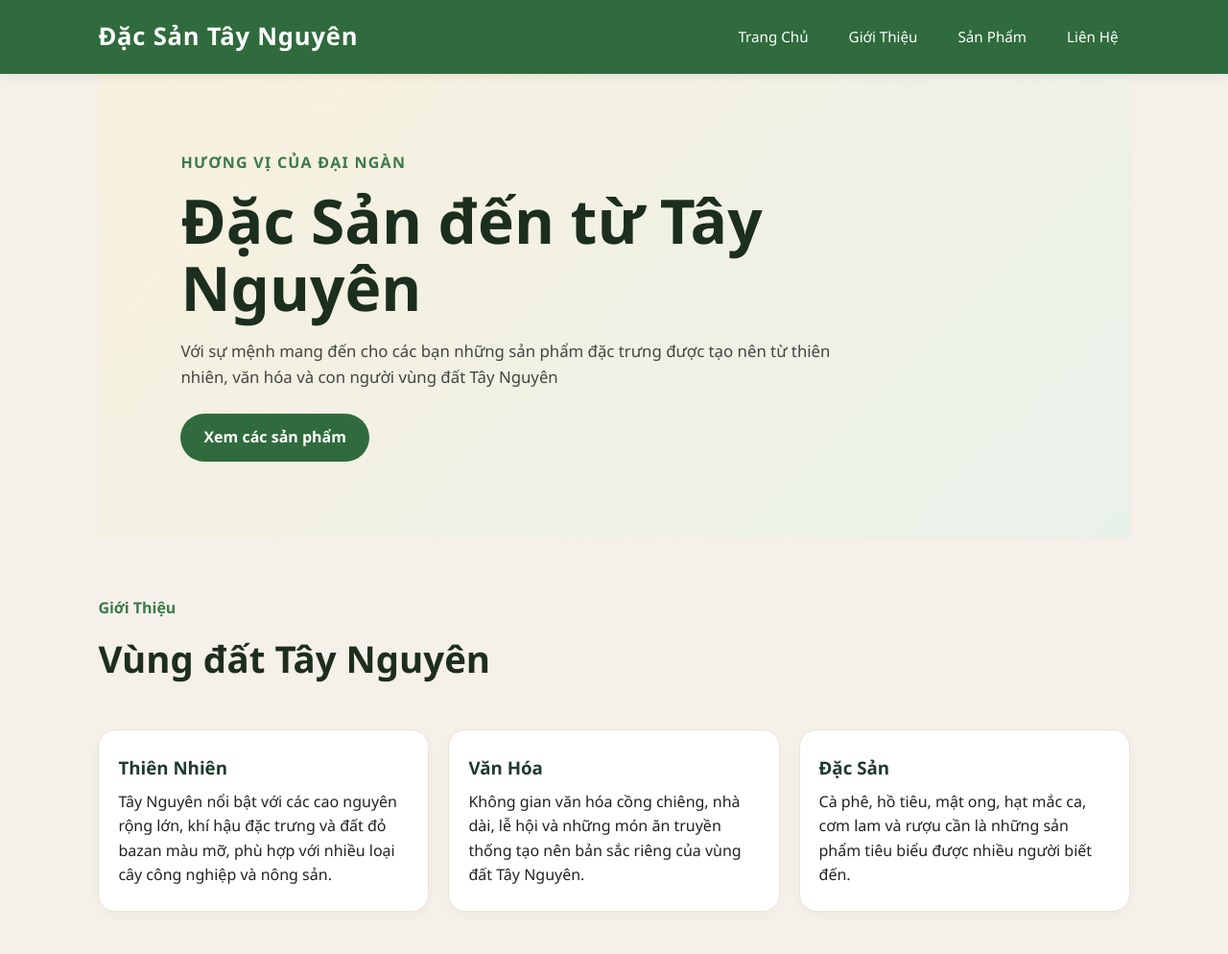
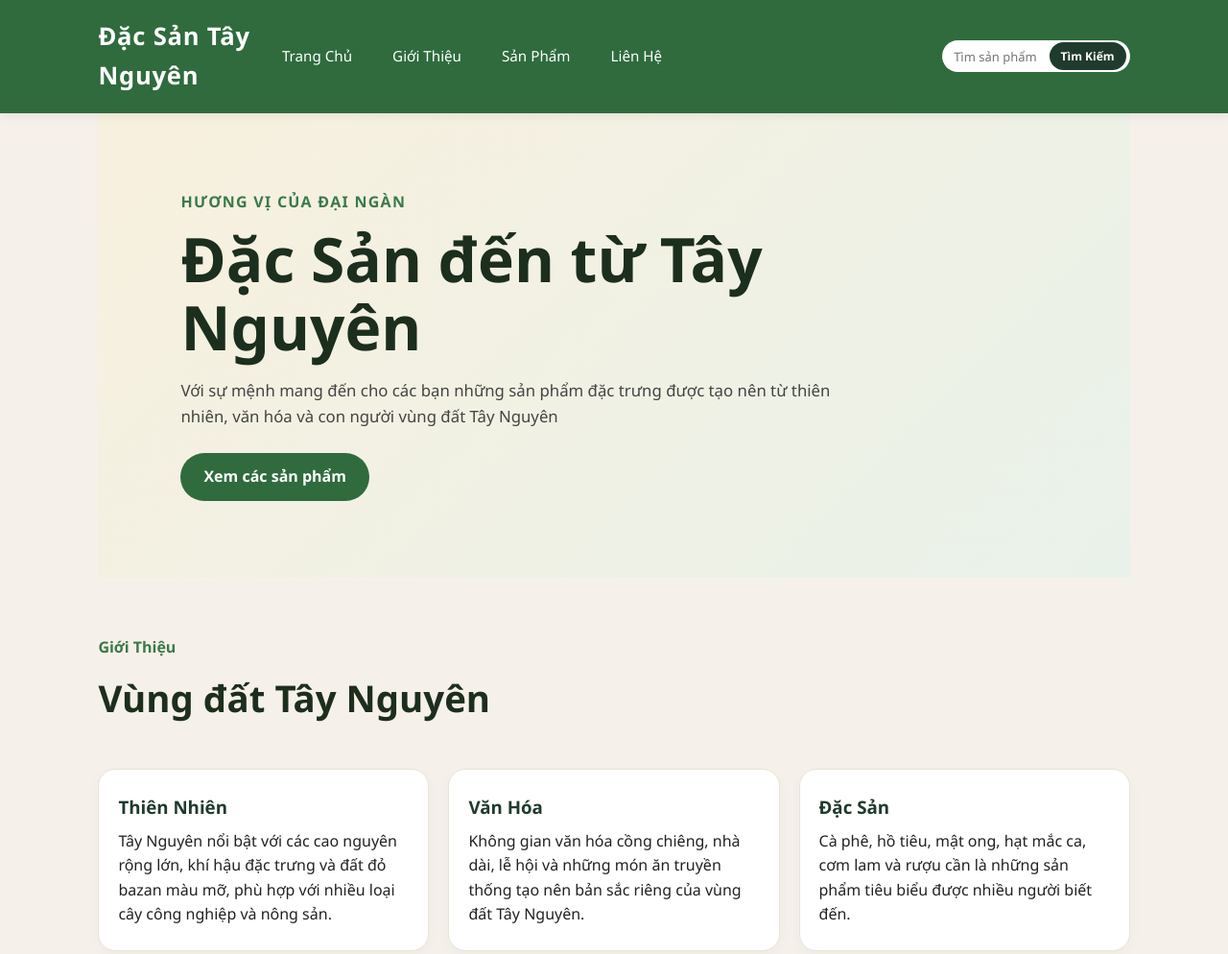
Before and after one commit to HuyTran271/Dac-San-Tay-Nguyen, a website: page index.html in a window 1280 px wide. Shown: the top 994 px of the page at 96% size. Drawn offline with Linux system fonts and the light colour scheme.

Commit message:
Thêm thanh tìm kiếm ở header.

```diff
--- a/css/style.css
+++ b/css/style.css
@@ -36,6 +36,9 @@ header {
     box-shadow: 0 2px 10px rgba(0, 0, 0, 0.08);
 }
 
+#logo{
+    flex:1;
+}
 #logo h1 {
     color: #fff;
     font-size: 1.6rem;
@@ -48,6 +51,37 @@ nav .navigation {
     align-items: center;
     gap: 18px;
     list-style: none;
+}
+.search-form{
+    flex:1;
+    display:flex;
+    justify-content: flex-end;
+    align-items: center;
+    background-color: #ffffff;
+    border-radius:20px;
+    padding:2px 4px 2px 12px;
+    max-width: 280px;
+    margin-left:280px;
+}
+.search-form input[type="search"]{
+    border:none;
+    outline:none;
+    background: transparent;
+    font-size: 13px;
+    width: 100%;
+    color:#333333;
+}
+.search-form button{
+    border: none;
+    background: #1f3b2d;
+    color: #ffffff;
+    padding: 6px 12px;
+    border-radius: 16px;
+    cursor: pointer;
+    font-size: 12px;
+    font-weight:bold;
+    white-space:nowrap;
+
 }
 
 nav .navigation li a {
--- a/index.html
+++ b/index.html
@@ -7,11 +7,11 @@
     <link rel="stylesheet" href="css/style.css">
 </head>
 <body>
-    <header>
+    <header id ="navigiton">
         <div id="logo">
             <h1>Đặc Sản Tây Nguyên</h1>
         </div>
-        <nav>
+        <nav class="navbar">
   <ul class="navigation">
     <li><a href="#trang-chu">Trang Chủ</a></li>
     <li><a href="#gioi-thieu">Giới Thiệu</a></li>
@@ -19,6 +19,15 @@
     <li><a href="#lien-he">Liên Hệ</a></li>
   </ul>
 </nav>
+  <form class="search-form" action="#" method="GET">
+    <input
+      type="search"
+      name="query"
+      placeholder="Tìm sản phẩm bạn muốn..."
+      required
+    >
+    <button type="submit">Tìm Kiếm</button>
+  </form>
     </header>
     <main>
         <section id="trang-chu">
```
Lines whose indentation alone changed are shown as unchanged.
